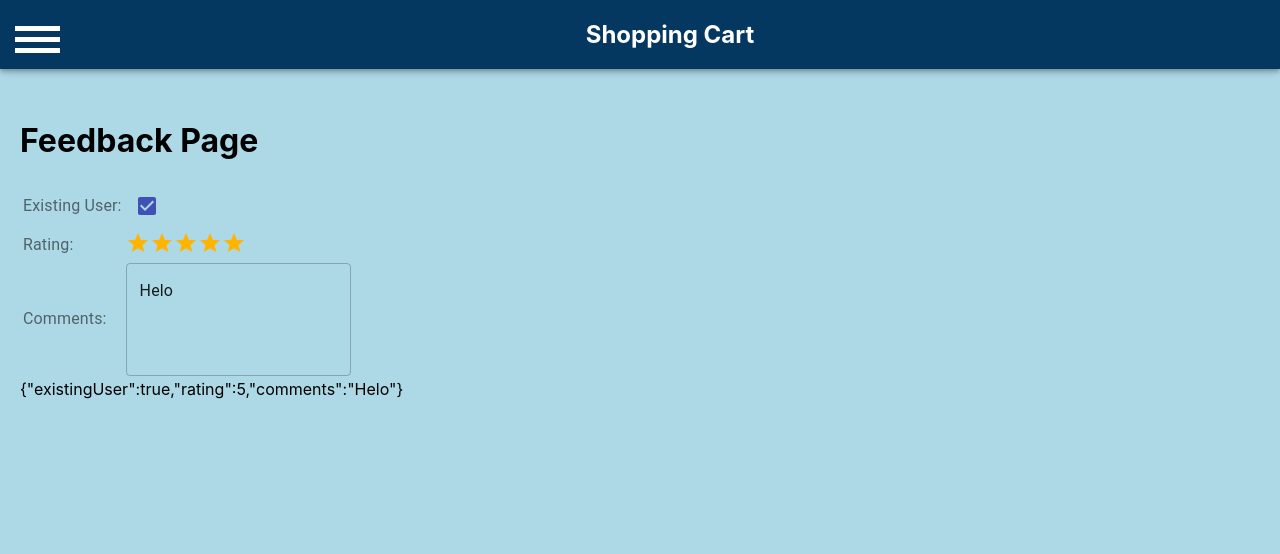
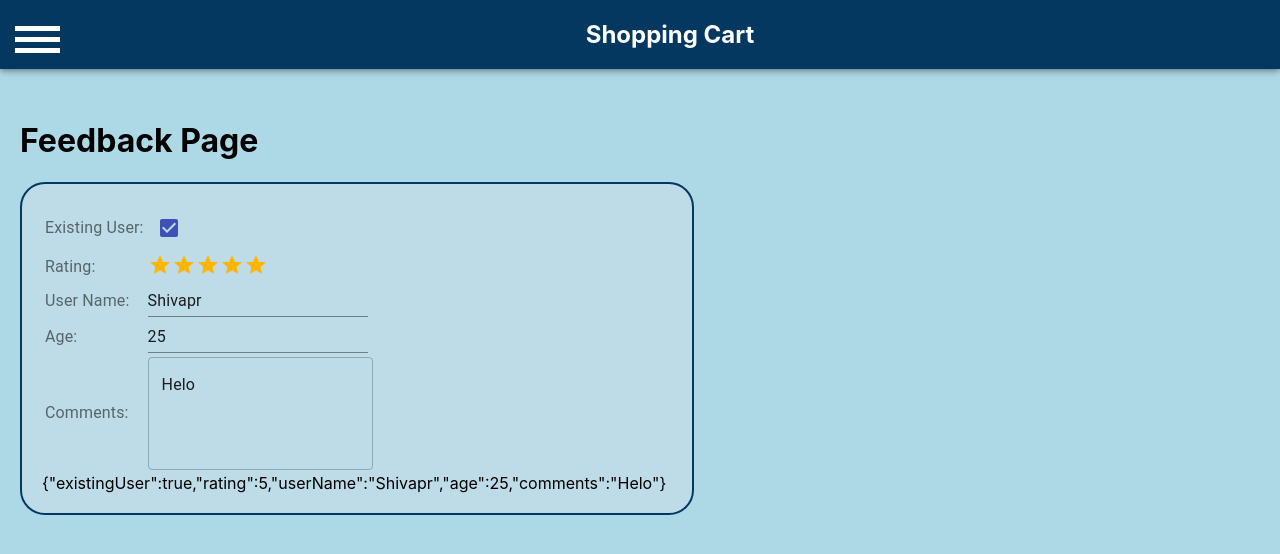
Before and after one commit to Shivapr1974/ReactShoppingcart, a React (Create React App) app: page /feedback in a window 1280 px wide. Shown: the top 554 px of the page. Built offline with nearby package versions, Linux system fonts and the light colour scheme.

Commit message:
React Forms CSS

```diff
--- a/src/App.css
+++ b/src/App.css
@@ -70,3 +70,11 @@ body{
   float: right;
   vertical-align: bottom;
 }
+.form-border {
+  background-color: rgba(241, 233, 233, 0.23);;
+  border-radius: 25px;
+  border: 2px solid #053861;
+  padding: 20px;
+  border-radius: 25px;
+  width: 50%;
+}
--- a/src/components/Feedback.js
+++ b/src/components/Feedback.js
@@ -4,8 +4,8 @@ import Forms from './Form'
 export default function Feedback() {
     return (
         <>
-            <div>
-                <h1>Feedback Page</h1>
+            <h1>Feedback Page</h1>
+            <div className="form-border">
                 <Forms></Forms>
             </div>
         </>
--- a/src/components/Form.js
+++ b/src/components/Form.js
@@ -4,6 +4,8 @@ import FormInput from './FormInput'
 export default class Form extends Component {
   columns= [{name:"existingUser", label:"Existing User: ", type: "checkbox"},
             {name:"rating", label:"Rating: ", type: "rating"},
+            {name:"userName", label:"User Name: ", type: "text"},
+            {name:"age", label:"Age: ", type: "number"},
             {name:"comments", label:"Comments: ", type: "textArea"}
   ];
   constructor(props) {
@@ -11,8 +13,9 @@ export default class Form extends Component {
     this.state = {
       existingUser: true,
       rating: 5,
+      userName: "Shivapr",
+      age: 25,
       comments: "Helo",
-
     };
     this.handleInputChange = this.handleInputChange.bind(this);
   }
--- a/src/components/FormInput.js
+++ b/src/components/FormInput.js
@@ -35,6 +35,8 @@ export default function FormInput({label, type, name, value, onChange}) {
                         name={name}
                         value={value}
                         onChange={onChange}
+                        type={type}
+                        variant="outlined"
                     />
                 </Rtif>
                 <Rtif boolean={type === "textArea"} >
@@ -45,7 +47,7 @@ export default function FormInput({label, type, name, value, onChange}) {
                         multiline
                         rows="4"
                         variant="outlined"
-                        />
+                    />
                 </Rtif>
             </td>
         </>
```
